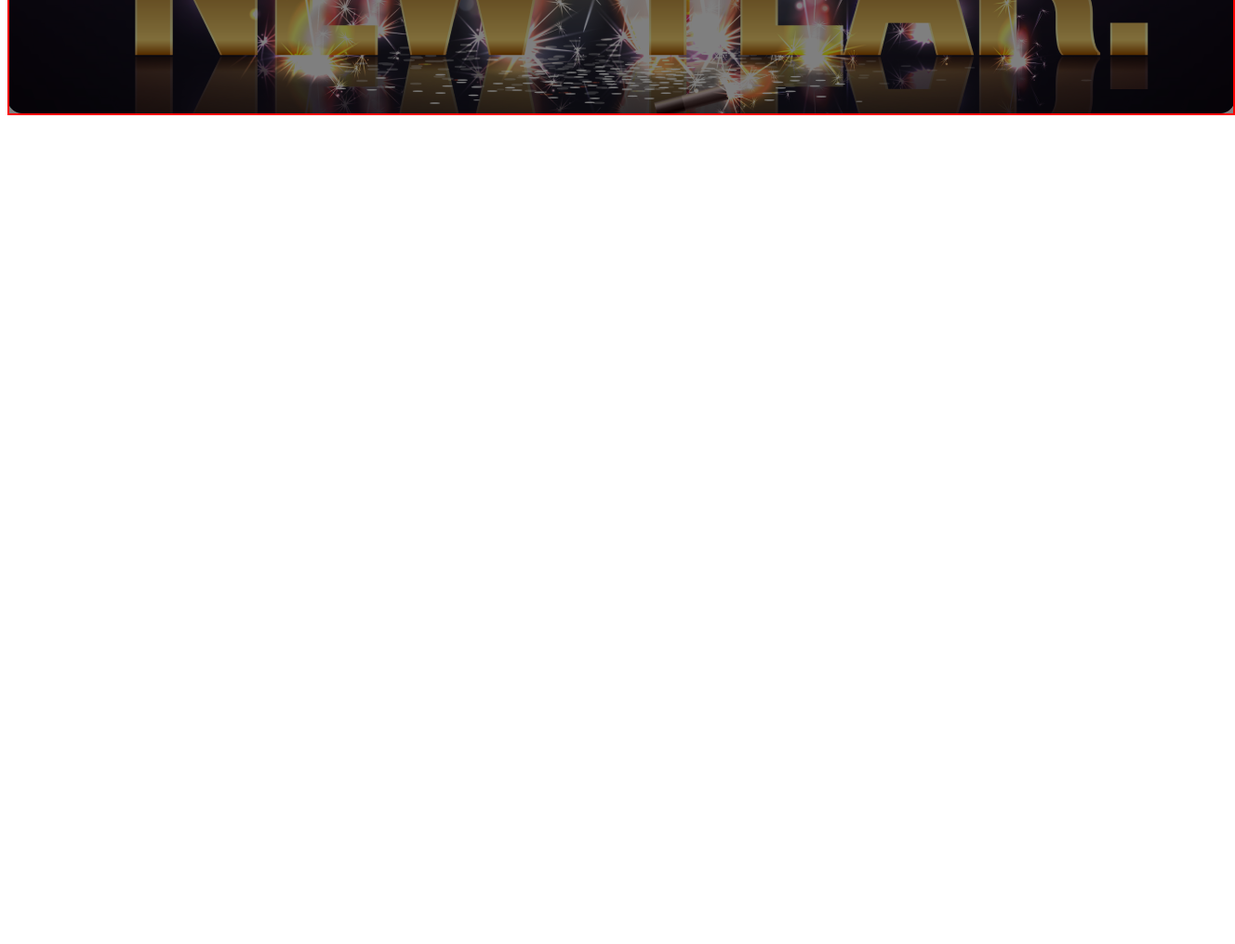
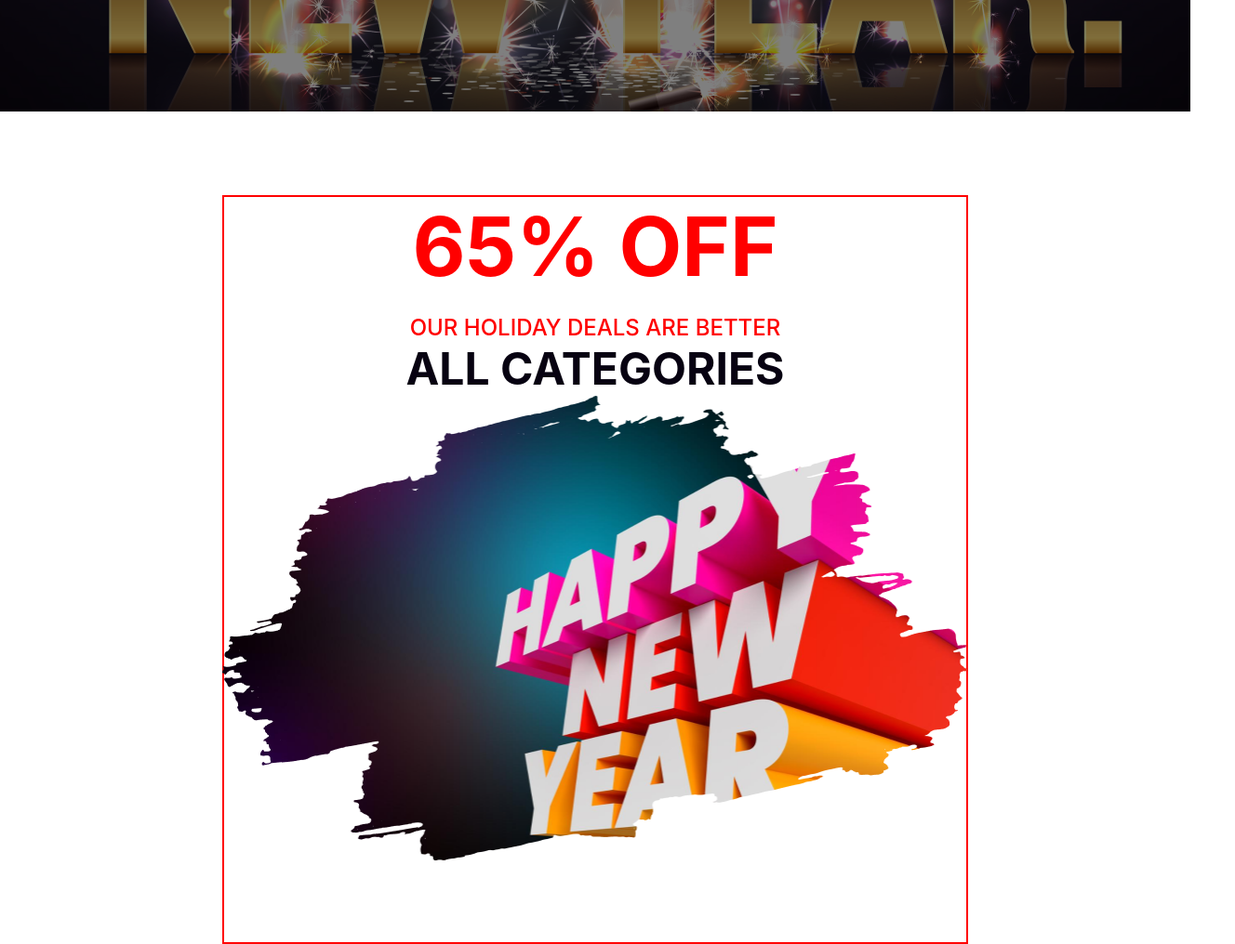
Before and after one commit to soniabinty/happy-new-year, a plain HTML site: page index.html in a window 1280 px wide. Shown: the part 500-1516 px from the top of the page at 93% size, 1328 px wide, since content can reach past the window. Before the commit the page ends 800 px from the top, so only its background shows below. Drawn offline with Linux system fonts and the light colour scheme.

Commit message:
:added second section

```diff
--- a/index.html
+++ b/index.html
@@ -14,9 +14,22 @@
             <h1>New Year Party <br> Celebration</h1>
         </div>
 
+
     </header>
 
     <main>
+        <!-- second -->
+         <section class="snd-sec">
+            <div class="snd-content">
+                <h1>65% OFF</h1>
+                <p>OUR HOLIDAY DEALS ARE BETTER</p>
+                <h3>ALL CATEGORIES</h3>
+         <div class="snd-img">
+            <img class="snd-im" src="styles/images/New-Year-Photo.png" alt="">
+
+         </div>
+         </section>
+         <!-- second -->
 
     </main>
 
--- a/styles/style.css
+++ b/styles/style.css
@@ -3,7 +3,10 @@ body{
     font-family: "Merriweather", serif;
 }
 *
-{box-sizing: border-box;
+{
+    margin: 0;
+    padding: 0;
+    box-sizing: border-box;
 
     margin: o
     0;
@@ -11,12 +14,12 @@ body{
 }
 /* banner section */
 .bannar-container{
-    width: 1320px;
-    border: 2px solid red;
+    max-width: 1320px;
+
     min-height: 600px;
     margin: 0 auto;
 margin-top: 20px;
-background-image: url(../images/Banner\ Image.png);
+background-image: url(../styles/images/Banner-Image.png);
 background-color: rgba(0, 0, 0, 0.5);
 background-position: center;
 background-size: cover;
@@ -41,3 +44,51 @@ font-weight: 400;
     font-size: 72px;
 font-weight: 900;
 }
+/* 2nd-sec */
+.snd-sec{
+    margin: 70px auto ;
+    width: 802.9px;
+height: 806px;
+border: 2px solid red;
+margin-top: 90px;
+}
+.snd-content{
+    display: flex;
+    flex-direction: column;
+    justify-content: center;
+    align-items: center;
+    /* height: 200px; */
+
+    }
+    .snd-content h1{
+        color: rgb(255, 0, 0);
+font-family: Inter;
+font-size: 88px;
+font-weight: 700;
+/* margin-bottom: 20px; */
+    }
+    .snd-content p{
+        color: rgb(255, 0, 0);
+font-family: Inter;
+font-size: 24px;
+font-weight: 500;
+margin-top: 20px;
+
+    }
+
+    .snd-content h3{
+        color: rgb(7, 2, 17);
+font-family: Inter;
+font-size: 48px;
+font-weight: 700;
+/* margin-bottom: 40px; */
+    }
+    .snd-img{
+        width: 802.9px;
+height: 500px;
+
+    }
+    .snd-im{
+        height: 100%;
+        width: 100%;
+    }
```
Also changed, not shown: styles/images/Banner-Image.png (renamed from images/Banner Image.png), styles/images/Ellipse-1.png (renamed from images/Ellipse 1.png), styles/images/Grou-75.png (renamed from images/Group 75.png), styles/images/Group-44.png (renamed from images/Group 44.png), styles/images/Group-96.png (renamed from images/Group 96.png), styles/images/New-Year-Photo.png (renamed from images/New Year Photo.png), styles/images/Rectangl-6.png (renamed from images/Rectangle 6.png), styles/images/Rectangle-2.png (renamed from images/Rectangle 2.png), styles/images/Rectangle-3.png (renamed from images/Rectangle 3.png), styles/images/Rectangle-5.png (renamed from images/Rectangle 5.png), styles/images/Rectangle-7.png (renamed from images/Rectangle 7.png), styles/images/Rectangle-8.png (renamed from images/Rectangle 8.png), styles/images/Rectangle24.png (renamed from images/Rectangle 4.png), styles/images/group-61.png (renamed from images/Group 61.png), 1 more files, 2 other files.
